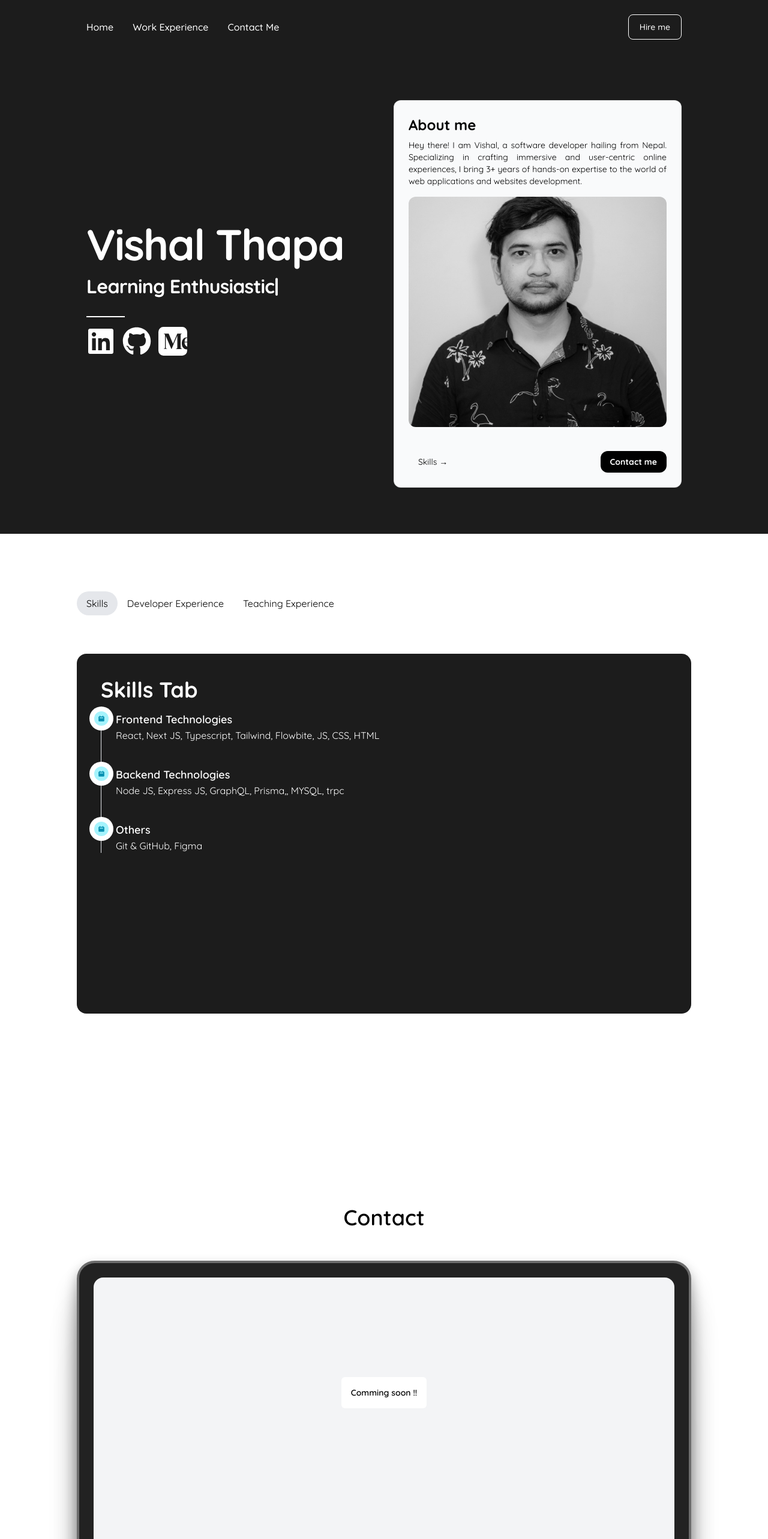
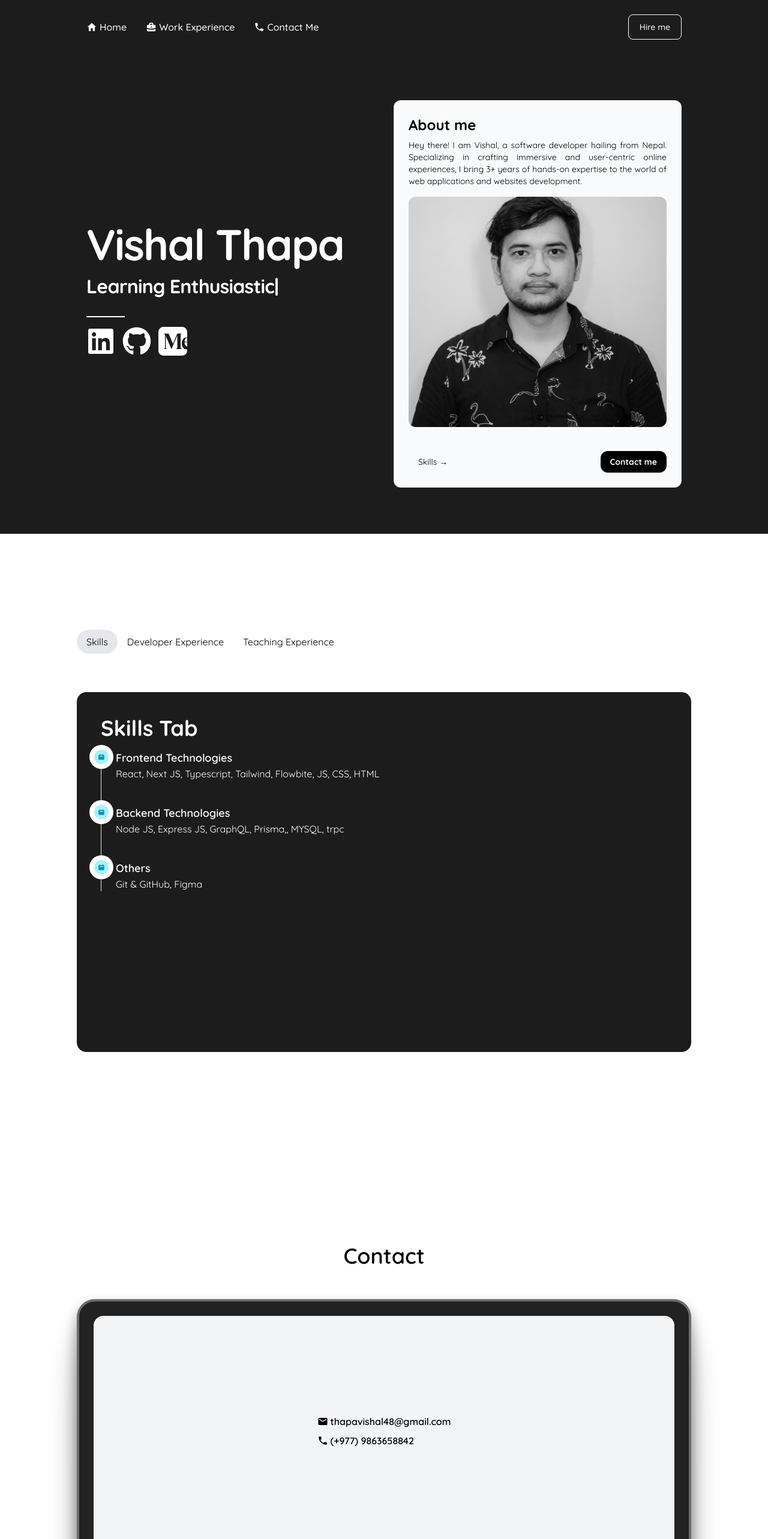
Before and after one commit to vishalthapa07/my-portfolio-v1, a Next.js app: page / in a window 1280 px wide. Shown: the top 2566 px of the page at 60% size. Built offline with nearby package versions, Linux system fonts and the light colour scheme.

Commit message:
update contact me section

```diff
--- a/src/app/page.tsx
+++ b/src/app/page.tsx
@@ -16,10 +16,10 @@ export default function Home() {
         </div>
       </div>
 
-      <div className="px-4 -mt-24 md:-mt-16">
+      <div id="work" className="px-4">
         <TabsDemo />
       </div>
-      <div>
+      <div id="contact">
         <ContactMe />
       </div>
     </>
--- a/src/components/contact-me.tsx
+++ b/src/components/contact-me.tsx
@@ -1,6 +1,7 @@
 "use client";
 import React from "react";
 import { ContainerScroll } from "./ui/container-scroll-animation";
+import { MdEmail, MdLocalPhone } from "react-icons/md";
 
 export function ContactMe() {
   return (
@@ -22,6 +23,21 @@ export function ContactMe() {
 export const contactDetails = [
   {
     id: 1,
-    name: "Comming soon !!",
+    name: (
+      <div className="flex flex-col">
+        <div className="flex items-center gap-1 mb-2 text-base hover:!scale-110">
+          <div>
+            <MdEmail className="text-lg" />
+          </div>
+          <div>thapavishal48@gmail.com</div>
+        </div>
+        <div className="flex items-center gap-1 text-base hover:!scale-110">
+          <div>
+            <MdLocalPhone className="text-lg" />
+          </div>
+          <div>(+977) 9863658842</div>
+        </div>
+      </div>
+    ),
   },
 ];
--- a/src/components/navbar.tsx
+++ b/src/components/navbar.tsx
@@ -2,6 +2,9 @@
 
 import { Button, Navbar } from "flowbite-react";
 import Link from "next/link";
+import { HiBriefcase } from "react-icons/hi";
+import { IoMdHome } from "react-icons/io";
+import { MdLocalPhone } from "react-icons/md";
 
 const NavigationBar = () => {
   return (
@@ -16,20 +19,35 @@ const NavigationBar = () => {
           active
           className="!text-white !text-base hover:!scale-110"
         >
-          Home
+          <div className="flex items-center gap-1">
+            <div>
+              <IoMdHome className="text-lg" />
+            </div>
+            <div> Home</div>
+          </div>
         </Navbar.Link>
 
         <Navbar.Link
-          href="#"
+          href="#work"
           className="!text-white !text-base hover:!scale-110"
         >
-          Work Experience
+          <div className="flex items-center gap-1">
+            <div>
+              <HiBriefcase className="text-lg" />
+            </div>
+            <div>Work Experience</div>
+          </div>
         </Navbar.Link>
         <Navbar.Link
-          href="#"
+          href="#contact"
           className="!text-white !text-base hover:!scale-110"
         >
-          Contact Me
+          <div className="flex items-center gap-1">
+            <div>
+              <MdLocalPhone className="text-lg" />
+            </div>
+            <div>Contact Me</div>
+          </div>
         </Navbar.Link>
       </Navbar.Collapse>
       <Link
--- a/src/components/ui/container-scroll-animation.tsx
+++ b/src/components/ui/container-scroll-animation.tsx
@@ -7,7 +7,8 @@ export const ContainerScroll = ({
   titleComponent,
 }: {
   details: {
-    name: string;
+    id: number;
+    name: React.JSX.Element;
   }[];
   titleComponent: string | React.ReactNode;
 }) => {
@@ -82,7 +83,8 @@ export const Card = ({
   scale: any;
   translate: any;
   details: {
-    name: string;
+    id: number;
+    name: React.JSX.Element;
   }[];
 }) => {
   return (
@@ -99,12 +101,8 @@ export const Card = ({
         {details.map((item, idx: number) => (
           <motion.div
             key={`details-${idx}`}
-            className="bg-white rounded-md cursor-pointer relative"
+            className="rounded-md cursor-pointer relative"
             style={{ translateY: translate }}
-            whileHover={{
-              boxShadow:
-                "0 20px 25px -5px rgb(0 0 0 / 0.1), 0 8px 10px -6px rgb(0 0 0 / 0.1)",
-            }}
           >
             <div className="p-4">
               <h1 className="font-semibold text-sm ">{item.name}</h1>
```
